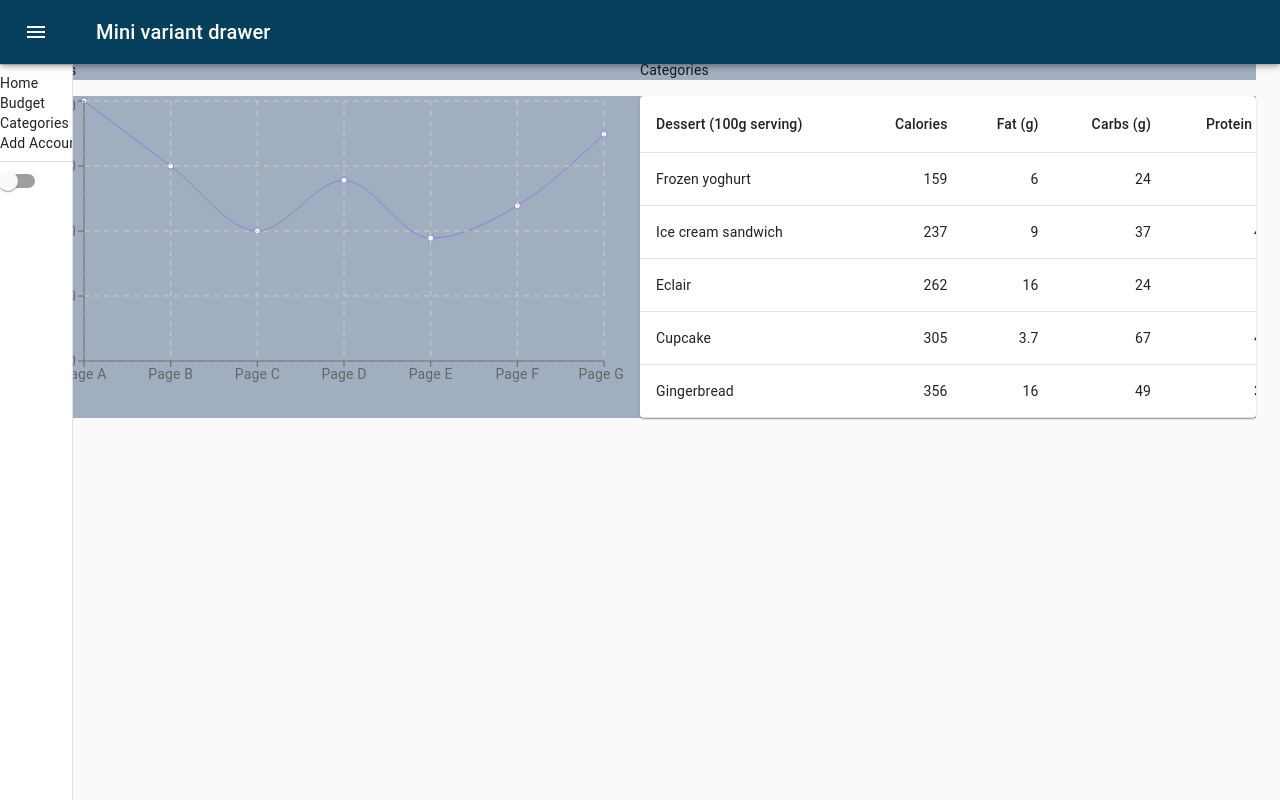
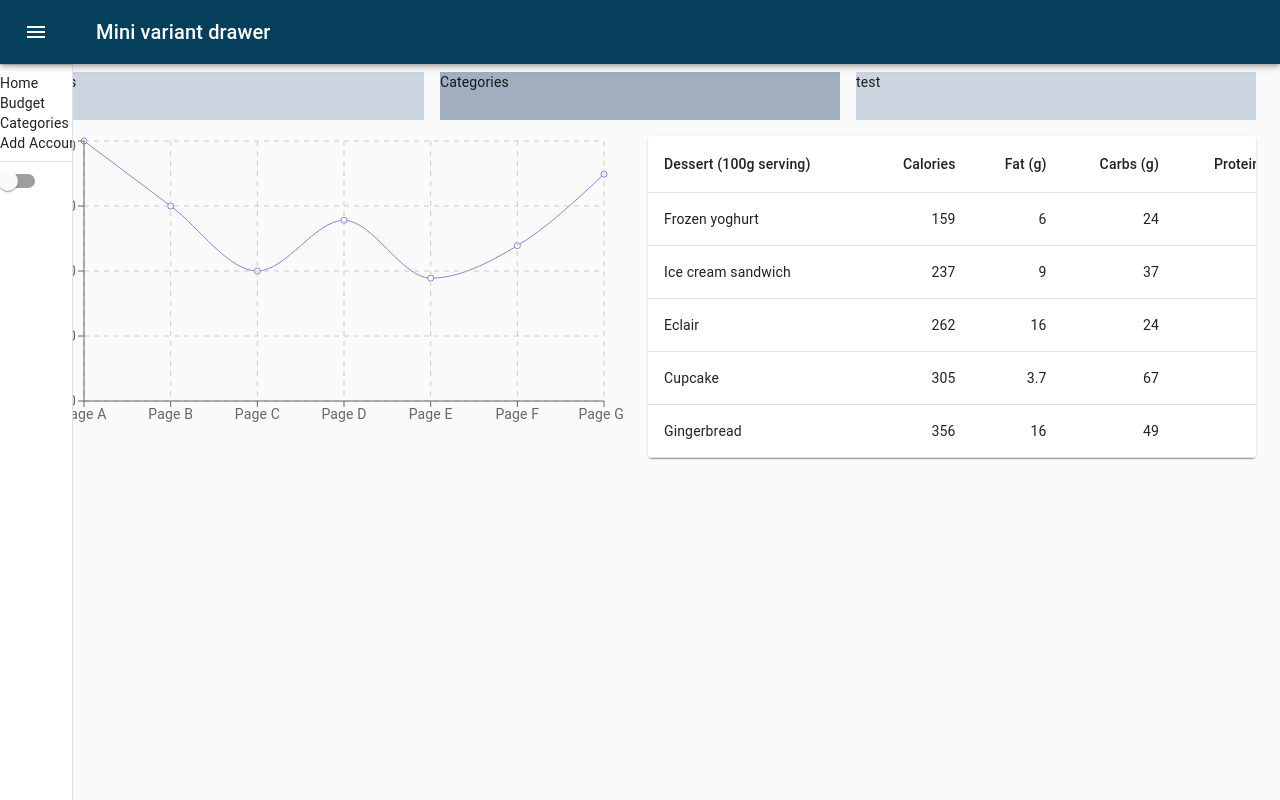
Before and after one commit to 756D6D61/New-Savings-Dashboard, a React (Create React App) app: page / in a window 1280 px wide. Built offline with nearby package versions, Linux system fonts and the light colour scheme.

Commit message:
Layout amendments

```diff
--- a/src/layout/page.js
+++ b/src/layout/page.js
@@ -9,12 +9,12 @@ const propTypes = {
 
 const Page = ({ route, children }) => {
 	return (
-		<div>
+		<div class="flex content-between flex-wrap  h-20">
 			<NavTest route={route} />
-			<br />
-			<br />
-			<br />
-			<Container fixed>{children}</Container>
+
+			<div class="w-full h-2 content-between">
+				<Container fixed>{children}</Container>
+			</div>
 		</div>
 	)
 }
--- a/src/pages/Home/index.js
+++ b/src/pages/Home/index.js
@@ -7,7 +7,36 @@ import Table from '../../components/Table'
 const Home = ({ route }) => {
 	return (
 		<Page>
-			<div class="flex flex-wrap">
+			<div class="flex -mx-2">
+				<div class="w-1/3 px-2  mb-4">
+					<div class="bg-gray-400 h-12">Budgets</div>
+				</div>
+				<div class="w-1/3 px-2  mb-4">
+					<div class="bg-gray-500 h-12">Categories</div>
+				</div>
+				<div class="w-1/3 px-2  mb-4">
+					<div class="bg-gray-400 h-12">test</div>
+				</div>
+			</div>
+			<div class="flex flex-wrap -mx-2  mb-4">
+				<div class="w-1/2 px-2">
+					<div class=" h-12">
+						<Graph />
+					</div>
+				</div>
+				<div class="w-1/2 px-2  mb-4">
+					<div class=" h-12">
+						<Table />
+					</div>
+				</div>
+			</div>
+		</Page>
+	)
+}
+
+export default Home
+/*
+<div class="flex flex-wrap">
 				<div class="w-full sm:w-1/2 md:w-1/2 lg:w-1/2 xl:w-1/2 mb-4 bg-gray-500">
 					Budgets
 				</div>
@@ -23,8 +52,4 @@ const Home = ({ route }) => {
 					<Table />
 				</div>
 			</div>
-		</Page>
-	)
-}
-
-export default Home
+ */
```
